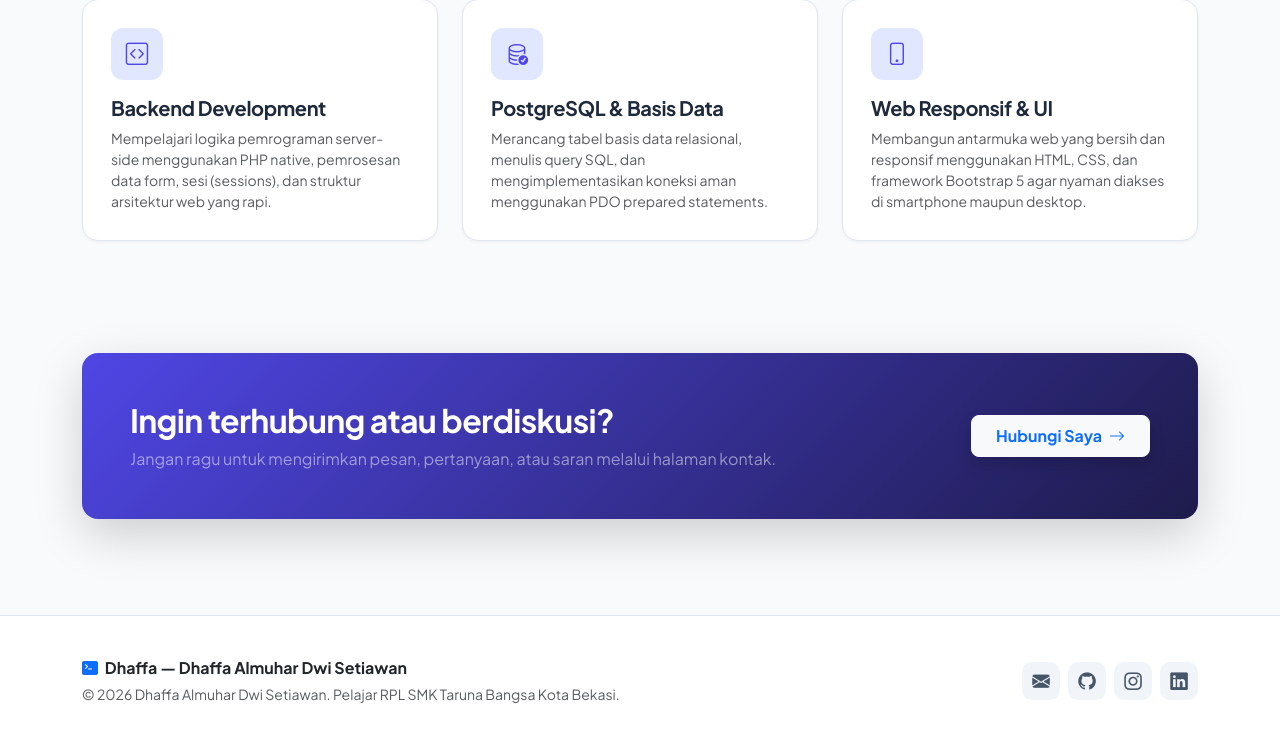
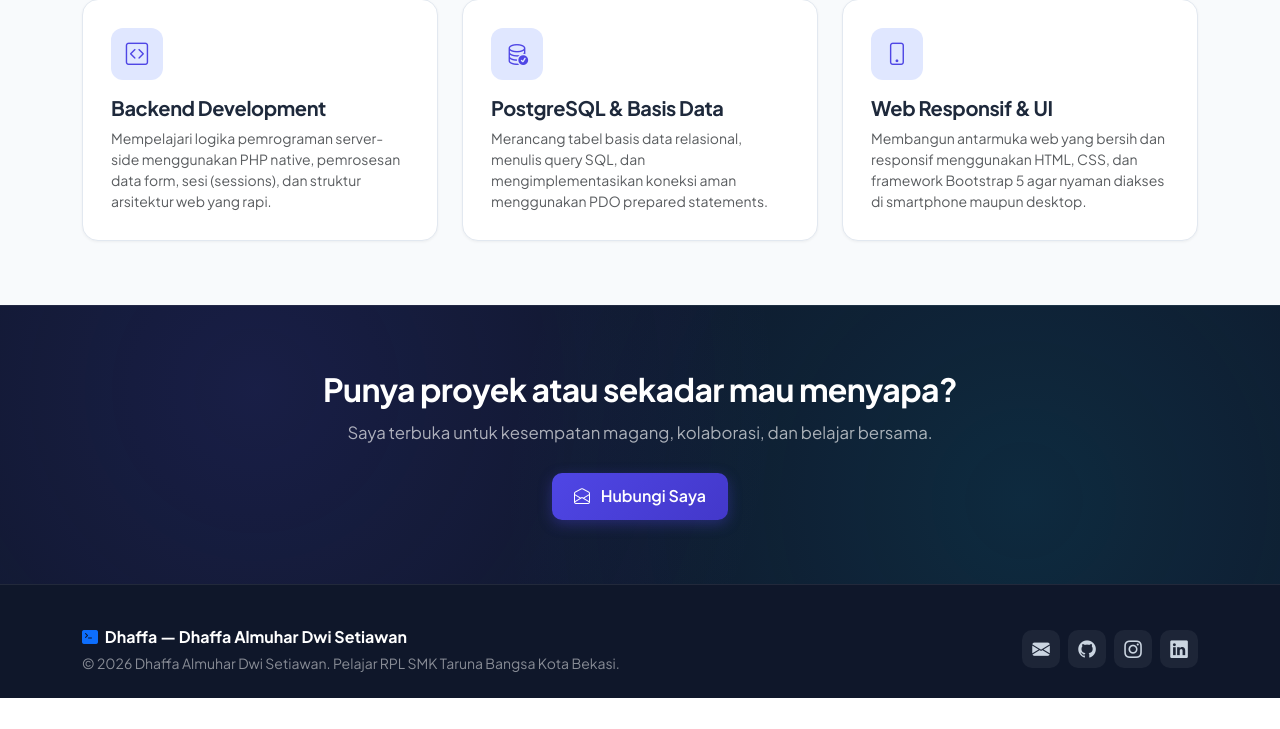
Before and after one commit to kazeeX/portfolio, a PHP site: page / in a window 1280 px wide. Shown: the part 1257-1986 px from the top of the page. After the commit the page ends 1955 px from the top, so only its background shows below. Run offline with PHP 8.4, Linux system fonts and the light colour scheme; some libraries are stand-ins or nearby versions.

Commit message:
Add dark CTA band and dark footer, remove old home CTA banner

```diff
--- a/assets/css/style.css
+++ b/assets/css/style.css
@@ -355,10 +355,36 @@ h1, h2, h3, h4, h5, h6 {
   box-shadow: 0 0 0 3px rgba(79, 70, 229, 0.3);
 }
 
+/* CTA Band */
+.cta-band {
+  background-color: var(--dark-bg);
+  background-image: radial-gradient(circle at 20% 30%, rgba(79, 70, 229, 0.15) 0%, transparent 50%),
+                    radial-gradient(circle at 80% 70%, rgba(6, 182, 212, 0.12) 0%, transparent 50%);
+  padding: 4rem 0;
+  border-top: 1px solid rgba(255, 255, 255, 0.06);
+  position: relative;
+}
+
+.cta-band-title {
+  color: #ffffff;
+  font-weight: 700;
+  font-size: 2rem;
+  margin-bottom: 0.75rem;
+}
+
+.cta-band-text {
+  color: rgba(255, 255, 255, 0.65);
+  font-size: 1.05rem;
+  margin-bottom: 1.75rem;
+  max-width: 600px;
+  margin-left: auto;
+  margin-right: auto;
+}
+
 /* Footer Customization */
 .footer-custom {
-  background: #ffffff;
-  border-top: 1px solid var(--border-color);
+  background: var(--dark-bg);
+  border-top: 1px solid rgba(255, 255, 255, 0.08);
   padding: 2.5rem 0 1.5rem;
   color: var(--text-muted);
 }
@@ -367,8 +393,8 @@ h1, h2, h3, h4, h5, h6 {
   width: 38px;
   height: 38px;
   border-radius: 10px;
-  background: #f1f5f9;
-  color: #475569;
+  background: rgba(255, 255, 255, 0.06);
+  color: #cbd5e1;
   display: inline-flex;
   align-items: center;
   justify-content: center;
--- a/includes/footer.php
+++ b/includes/footer.php
@@ -1,4 +1,14 @@
   </main>
+
+  <?php if (($currentPage ?? '') !== 'contact'): ?>
+  <section class="cta-band">
+    <div class="container text-center">
+      <h2 class="cta-band-title">Punya proyek atau sekadar mau menyapa?</h2>
+      <p class="cta-band-text">Saya terbuka untuk kesempatan magang, kolaborasi, dan belajar bersama.</p>
+      <a href="index.php?page=contact" class="btn btn-primary-custom"><i class="bi bi-envelope-open me-2"></i> Hubungi Saya</a>
+    </div>
+  </section>
+  <?php endif; ?>
 
   <!-- Footer -->
   <footer class="footer-custom mt-auto">
@@ -6,10 +16,10 @@
       <div class="row align-items-center gy-3">
         <!-- Copyright & Brand -->
         <div class="col-md-6 text-center text-md-start">
-          <p class="mb-1 fw-bold text-dark">
+          <p class="mb-1 fw-bold text-white">
             <i class="bi bi-terminal-fill text-primary me-1"></i> <?= htmlspecialchars($siteName ?? 'Dhaffa') ?> &mdash; Dhaffa Almuhar Dwi Setiawan
           </p>
-          <p class="small mb-0 text-muted">
+          <p class="small mb-0 text-white-50">
             &copy; <?= date('Y') ?> Dhaffa Almuhar Dwi Setiawan. Pelajar RPL SMK Taruna Bangsa Kota Bekasi.
           </p>
         </div>
--- a/pages/home.php
+++ b/pages/home.php
@@ -151,24 +151,3 @@
     </div>
   </div>
 </section>
-
-<!-- Call to Action Banner -->
-<section class="py-5 mb-5">
-  <div class="container">
-    <div class="bg-primary text-white rounded-4 p-4 p-md-5 text-center text-md-start position-relative overflow-hidden shadow-lg" style="background: linear-gradient(135deg, #4f46e5 0%, #1e1b4b 100%);">
-      <div class="row align-items-center gy-4">
-        <div class="col-md-8">
-          <h2 class="fw-bold mb-2 text-white">Ingin terhubung atau berdiskusi?</h2>
-          <p class="mb-0 text-white-50">
-            Jangan ragu untuk mengirimkan pesan, pertanyaan, atau saran melalui halaman kontak.
-          </p>
-        </div>
-        <div class="col-md-4 text-md-end">
-          <a href="index.php?page=contact" class="btn btn-light text-primary fw-bold px-4 py-2 rounded-3 shadow">
-            Hubungi Saya <i class="bi bi-arrow-right ms-1"></i>
-          </a>
-        </div>
-      </div>
-    </div>
-  </div>
-</section>
```
